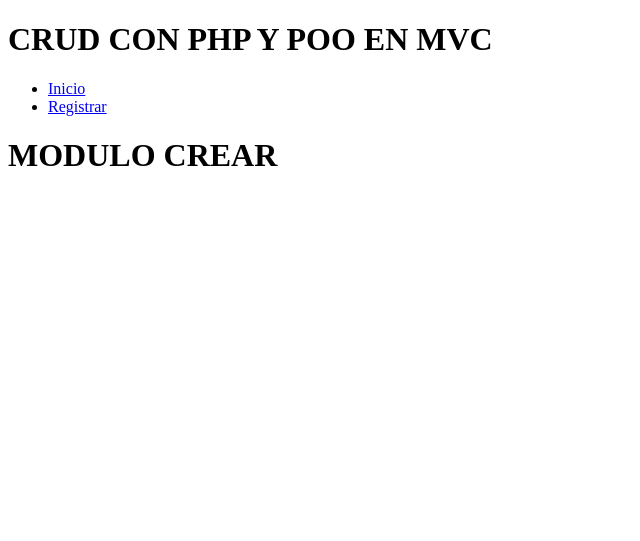
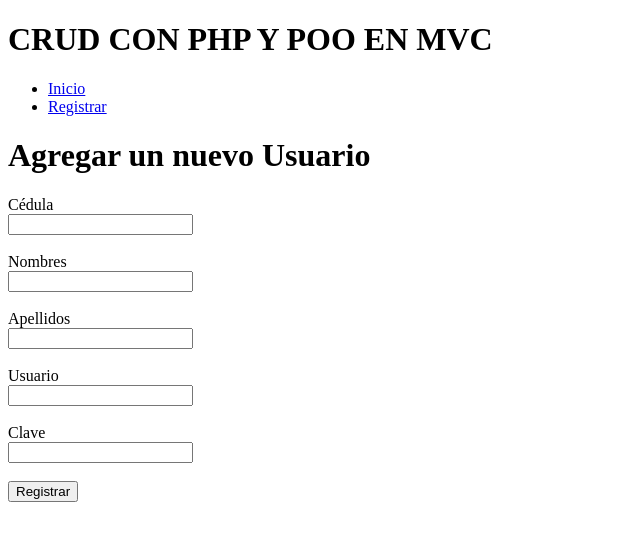
Before and after one commit to GermanRz/usuarios, a PHP site: page /?cargar=crear in a window 1280 px wide. Shown: the top 541 px of the page, without its empty margins (0-640 px from the left). Run offline with PHP 8.4, Linux system fonts and the light colour scheme.

Commit message:
Implement user creation functionality and update database connection details

```diff
--- a/controladores/controlador.php
+++ b/controladores/controlador.php
@@ -15,6 +15,19 @@ class ControladorUsuarios{
         return $listar;
     }
 
-}
+    public function crear($cedula, $nombre, $apellidos, $usuario, $clave){
+        $this->usuario->set("cedula",$cedula);
+        $this->usuario->set("nombres",$nombre);
+        $this->usuario->set("apellidos",$apellidos);
+        $this->usuario->set("usuario",$usuario);
+        $this->usuario->set("password",$clave);
+
+        $resultado=$this->usuario->crear();
+        return $resultado;
+
+
+    } //fin del metodo crear
+
+}//fin de la clase ControladorUsuarios
 
 ?>
--- a/modelos/connection.php
+++ b/modelos/connection.php
@@ -10,15 +10,15 @@
             $this->host = "localhost";
             $this->user = "root";
             $this->pass = "root";
-            $this->db = "bd_usuarios";
+            $this->db = "bd_usuario_test";
 
             $this->con =mysqli_connect($this->host, $this->user, $this->pass, $this->db );
-            if(mysqli_errno($this->con)){
-                echo "Fallo en la conexion a $this->db";
-            }
-            else{
-                echo "La conexion a $this->db fue exitosa";
-            }
+            // if(mysqli_errno($this->con)){
+            //     echo "Fallo en la conexion a $this->db";
+            // }
+            // else{
+            //     echo "La conexion a $this->db fue exitosa";
+            // }
 
         } // fin del constructor
 
--- a/modelos/usuarios.php
+++ b/modelos/usuarios.php
@@ -23,6 +23,26 @@ class Usuarios{
         return $resultado;
     }
 
+    public function set($atributo, $valor){
+        $this->$atributo=$valor;
+    }
+
+    public function crear(){
+        $sql2="SELECT * FROM usuarios WHERE cedula='$this->cedula'";
+        echo $sql2;
+        $resultado=$this->con->consultaRetorno($sql2);
+        $filas=mysqli_num_rows($resultado);
+        if ($filas==0){
+            $sql="INSERT INTO usuarios (cedula, nombres, apellidos, usuario, password) VALUES ('$this->cedula', '$this->nombres', '$this->apellidos', '$this->usuario', '$this->password')";
+            // echo $sql;
+            $this->con->consultaSimple($sql);
+            return true;
+        }else{
+            return false;
+        }
+
+    }//fin del metodo crear
+
 
 }// Fin de la clase usuarios
 
--- a/vistas/crear.php
+++ b/vistas/crear.php
@@ -1 +1,33 @@
-<h1>MODULO CREAR</h1>
+<h1>Agregar un nuevo Usuario</h1>
+
+<form action="" method="post">
+    <label for="">Cédula</label><br>
+    <input type="text" name="cedula" required><br><br>
+
+    <label for="">Nombres</label><br>
+    <input type="text" name="nombres"  required><br><br>
+    <label for="">Apellidos</label><br>
+    <input type="text" name="apellidos"  required><br><br>
+    <label for="">Usuario</label><br>
+    <input type="text" name="usuario"  required><br><br>
+    <label for="">Clave</label><br>
+    <input type="text" name="password"  required><br><br>
+
+    <input type="submit" name="enviarRegistro"  value="Registrar">
+</form>
+<?php
+    $controlador=new ControladorUsuarios();
+    if (isset($_POST["enviarRegistro"])){
+        // metodo para crear el usuario
+        $resultado=$controlador->crear($_POST["cedula"],$_POST["nombres"],$_POST["apellidos"],$_POST["usuario"],$_POST["password"]);
+        if ($resultado) {
+            echo "Registro agregado satisfactoriamente";
+        }else{
+            echo "Esta cédula ya esta registrada";
+        }
+
+    }
+
+
+
+?>
```
Also changed, not shown: vistas/consultar.php (line endings or trailing spaces).
